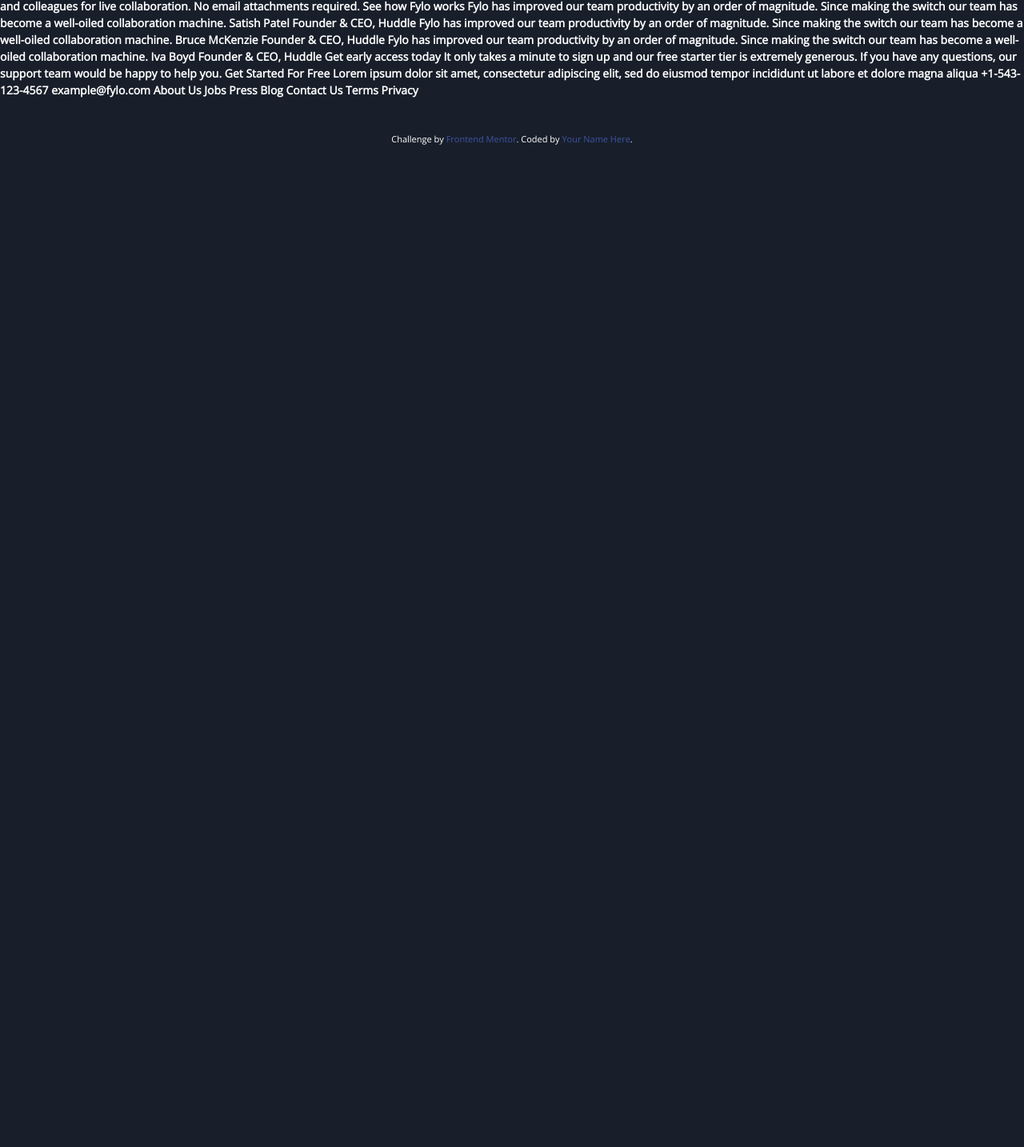
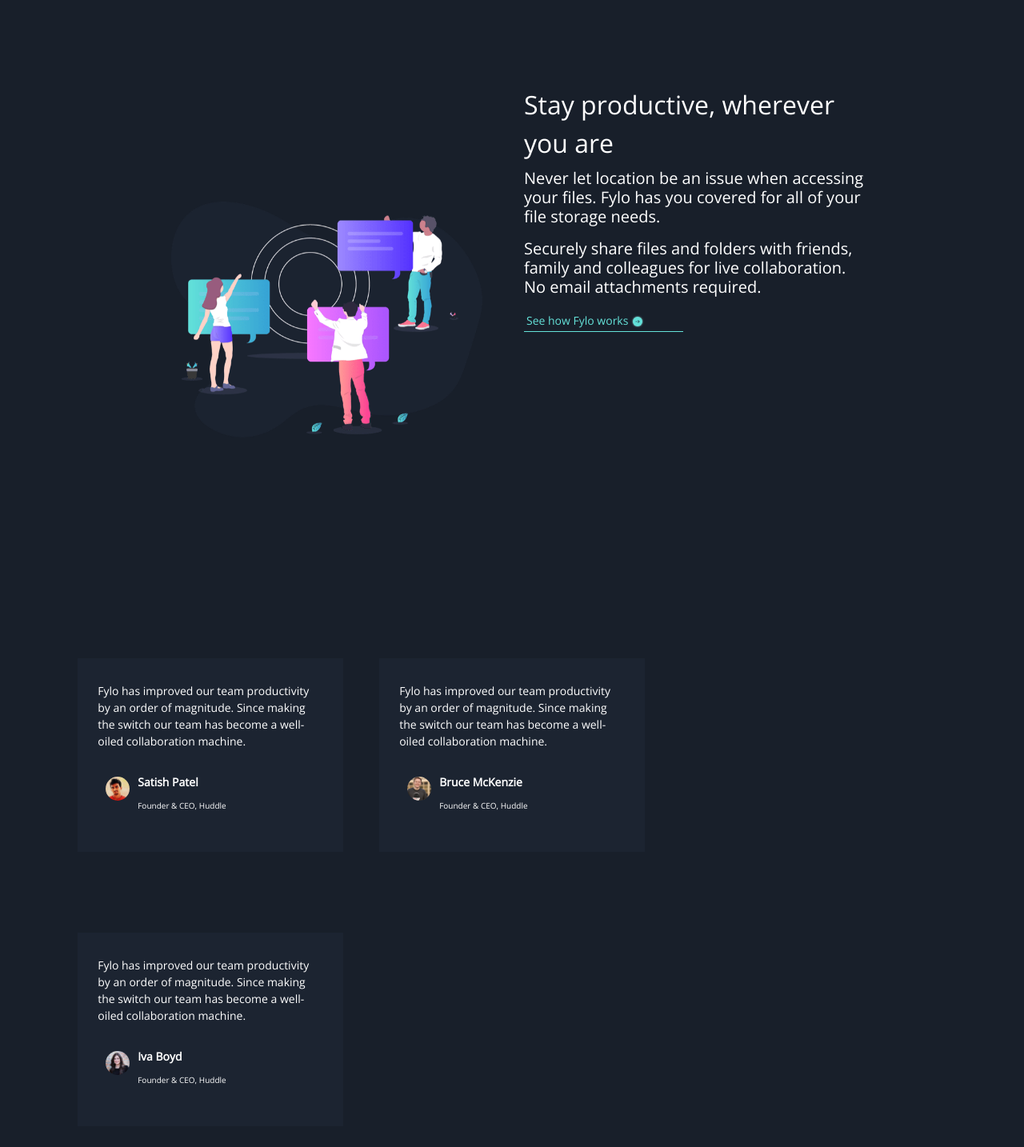
Before and after one commit to Dark-knight7/fylo-dark-theme-landing-page, a plain HTML site: page index.html in a window 1280 px wide. Shown: the part 3721-5155 px from the top of the page at 80% size. Before the commit the page ends 3961 px from the top, so only its background shows below. Drawn offline with nearby package versions, Linux system fonts and the light colour scheme.

Commit message:
5th commit

```diff
--- a/index.html
+++ b/index.html
@@ -96,40 +96,131 @@
 
 
 
-    Stay productive, wherever you are
+  <section class="feature-2">
+    <div class="row">
+      <div class="col-lg-6 feature-content-1">
+        <img class="feature-2-image" src="images/illustration-stay-productive.png" alt="feature-img">
+      </div>
 
-    Never let location be an issue when accessing your files. Fylo has you covered for all of your file
-    storage needs.
+      <div class="col-lg-6 feature-content-2">
 
-    Securely share files and folders with friends, family and colleagues for live collaboration. No email
-    attachments required.
+        <h2 class="feature-2-heading">Stay productive, wherever you are</h2>
 
-    See how Fylo works
+        <p class="feature-2-p">Never let location be an issue when accessing your files. Fylo has you covered for all of your file
+        storage needs.</p>
 
-  Fylo has improved our team productivity by an order of magnitude. Since making the switch our team has
-  become a well-oiled collaboration machine.
+        <p class="feature-2-p">Securely share files and folders with friends, family and colleagues for live collaboration. No email
+        attachments required.</p>
 
-  Satish Patel
-  Founder & CEO, Huddle
+        <div class="link">
+          <a class="link-info" href="">See how Fylo works
+            <span>
+              <svg width="16" height="16" xmlns="http://www.w3.org/2000/svg" xmlns:xlink="http://www.w3.org/1999/xlink"><defs><circle id="b" cx="6" cy="6" r="6"/><filter x="-25%" y="-25%" width="150%" height="150%" filterUnits="objectBoundingBox" id="a"><feOffset in="SourceAlpha" result="shadowOffsetOuter1"/><feGaussianBlur stdDeviation="1" in="shadowOffsetOuter1" result="shadowBlurOuter1"/><feColorMatrix values="0 0 0 0 0.384313725 0 0 0 0 0.878431373 0 0 0 0 0.850980392 0 0 0 0.811141304 0" in="shadowBlurOuter1"/></filter></defs><g fill="none" fill-rule="evenodd"><g transform="translate(2 2)"><use fill="#000" filter="url(#a)" xlink:href="#b"/><use fill="#62E0D9" xlink:href="#b"/></g><path d="M8.582 6l-.363.35 1.452 1.4H5.333v.5h4.338L8.22 9.65l.363.35 2.074-2z" fill="#1B2330"/></g></svg>
+            </span>
+          </a>
+        </div>
 
-  Fylo has improved our team productivity by an order of magnitude. Since making the switch our team has
-  become a well-oiled collaboration machine.
+      </div>
+    </div>
+  </section>
 
-  Bruce McKenzie
-  Founder & CEO, Huddle
 
-  Fylo has improved our team productivity by an order of magnitude. Since making the switch our team has
-  become a well-oiled collaboration machine.
+  <section class="teams">
+    <div class="team-container">
+      <div class="row teams-row">
+        <div class="col-lg-4 teams-content">
+          <div class="teams-content-1">
+            Fylo has improved our team productivity by an order of magnitude. Since making the switch our team has
+            become a well-oiled collaboration machine.
 
-  Iva Boyd
-  Founder & CEO, Huddle
+            <table>
+              <tr>
+                <td><img class="profile-pic" src="images/profile-1.jpg" alt="profile-1"></td>
+                <td>
+                  <table>
+                    <tr>
+                      <td><h3 class="profile-header">Satish Patel</h3></td>
+                    </tr>
+                    <tr>
+                      <td><p class="profile-p">Founder & CEO, Huddle</p></td>
+                    </tr>
+                  </table>
+                </td>
+              </tr>
+            </table>
+          </div>
+        </div>
 
-  Get early access today
+        <div class="col-lg-4 teams-content">
+          <div class="teams-content-2">
+            Fylo has improved our team productivity by an order of magnitude. Since making the switch our team has
+            become a well-oiled collaboration machine.
 
-  It only takes a minute to sign up and our free starter tier is extremely generous. If you have any
-  questions, our support team would be happy to help you.
+          <table>
+            <tr>
+              <td><img class="profile-pic" src="images/profile-2.jpg" alt="profile-2"></td>
+              <td>
+                <table>
+                  <tr>
+                    <td><h3 class="profile-header">Bruce McKenzie</h3></td>
+                  </tr>
+                  <tr>
+                    <td><p class="profile-p">Founder & CEO, Huddle</p></td>
+                  </tr>
+                </table>
+              </td>
+            </tr>
+          </table>
+          </div>
+        </div>
+        <div class="col-lg-4 mr-2 teams-content">
+          <div class="teams-content-3">
+            Fylo has improved our team productivity by an order of magnitude. Since making the switch our team has
+            become a well-oiled collaboration machine.
 
-  Get Started For Free
+            <table>
+              <tr>
+                <td><img class="profile-pic" src="images/profile-3.jpg" alt="profile-3"></td>
+                <td>
+                  <table>
+                    <tr>
+                      <td><h3 class="profile-header">Iva Boyd</h3></td>
+                    </tr>
+                    <tr>
+                      <td><p class="profile-p">Founder & CEO, Huddle</p></td>
+                    </tr>
+                  </table>
+                </td>
+              </tr>
+            </table>
+
+          </div>
+        </div>
+      </div>
+    </div>
+  </section>
+
+  <section id="sign-up">
+    <div class="sign-cont-1">
+      <div class="container cont-1-mid">
+        <h3 class="sign-up-header">Get early access today</h3>
+
+        <p class="sign-up-para">It only takes a minute to sign up and our free starter tier is extremely generous. If you have any
+        questions, our support team would be happy to help you.</p>
+      </div>
+    </div>
+    <div class="sign-cont-2">
+      <div class="container cont-2-mid">
+
+        <div class="sign-email">
+          <input type="email" class="form-control email-bar" placeholder="email@example.com">
+        </div>
+        <div class="sign-btn">
+          <button class="btn btn-lg sign-up-btn" type="button" name="button">Get Started for free</button>
+        </div>
+      </div>
+    </div>
+  </section>
 
   Lorem ipsum dolor sit amet, consectetur adipiscing elit, sed do eiusmod tempor incididunt ut labore et
   dolore magna aliqua
--- a/style.css
+++ b/style.css
@@ -36,7 +36,7 @@ body {
     color: var(--White);
     font-family: var(--ff-family-body);
     font-size: var(--ff-size);
-    font-weight: 700;
+    font-weight: 400;
 }
 
 .container {
@@ -105,7 +105,7 @@ p {
 }
 
 /* ----feature-1 ----- */
-.feature-1 {
+.feature-1, .feature-2 {
     padding: 5% 15%;
     text-align: center;
     margin-top: 3%;
@@ -128,6 +128,81 @@ p {
     padding: 0 30px;
 }
 
+/* ---- feature-2 ---- */
+.feature-2-image {
+    width: 90%;
+    margin-top: 40%;
+    margin-bottom: 10%;
+}
+
+.feature-content-2 {
+    text-align: left;
+    flex-direction:column;
+    justify-content: center;
+    margin-top: 3%;
+}
+
+.feature-2-heading {
+    line-height: 1.5;
+}
+
+.feature-2-p {
+    text-align: left;
+    padding: 0;
+}
+
+.link-info {
+    color: var(--Cyan-call-to-action-gradient-1);
+}
+
+.link {
+    border-bottom: 1px solid var(--Cyan-call-to-action-gradient-1);
+    width: 46%;
+    padding: 3px;
+}
+
+/* -------- team section ---------- */
+.teams {
+    padding: 7%;
+}
+
+.teams-container {
+    background-image: url(../images/bg-quotes.png);
+    background-size: 7%;
+    background-repeat: no-repeat;
+    padding: 2% 1%;
+}
+
+.teams-content {
+    background-color: var(--Dark-Blue-intro-and-email-sign-up-background);
+    background-clip: content-box;
+    padding: 2%;
+    margin-top: 5%;
+}
+
+.teams-content-1, .teams-content-2, .teams-content-3 {
+    padding: 30px 25px;
+}
+
+.profile-pic {
+    width: 30px;
+    border-radius: 50%;
+    margin: 10px 10px 10px 10px;
+}
+
+.profile-header {
+    margin-top: 30%;
+    font-size: 14px;
+    font-weight: 700;
+}
+
+.profile-p {
+    font-size: 10px;
+    padding: 0;
+}
+
+/* ----- Sign up form ------- */
+
 
     .attribution { font-size: 11px; text-align: center; }
     .attribution a { color: hsl(228, 45%, 44%); }
```
